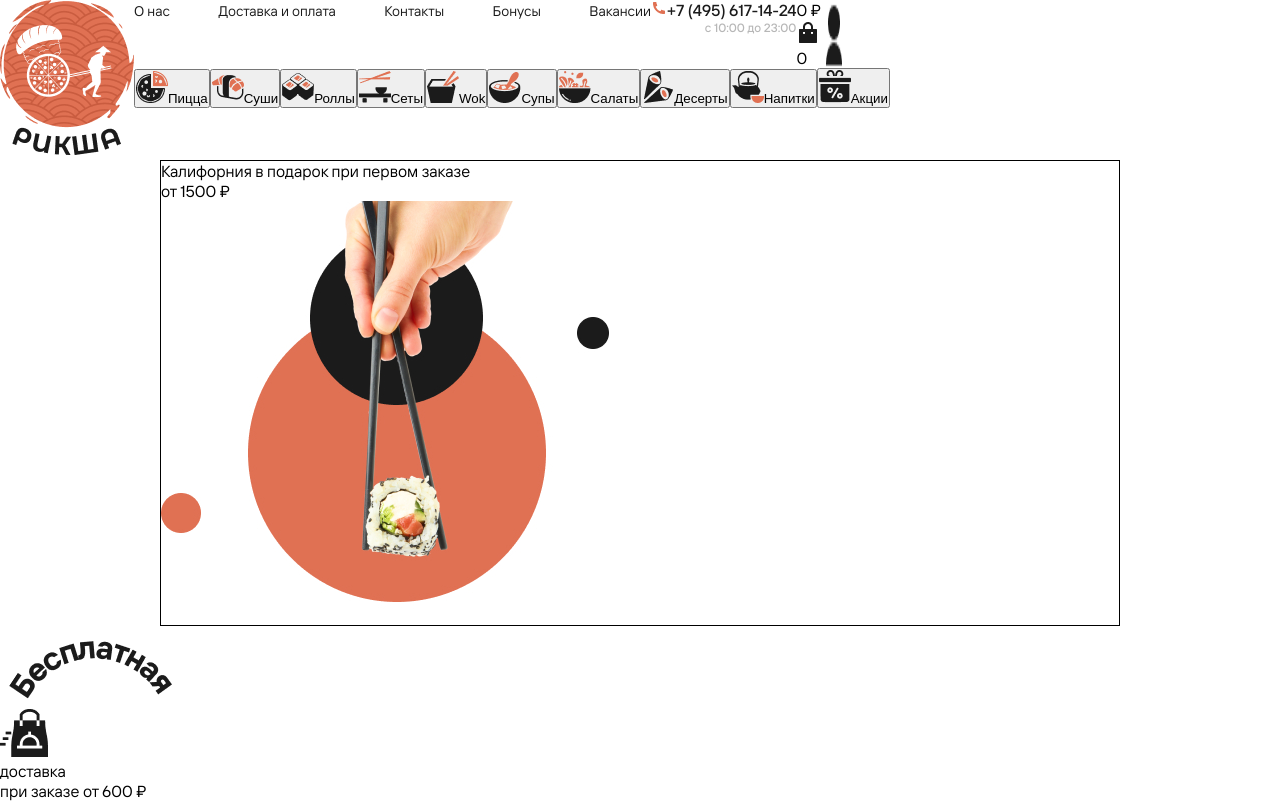
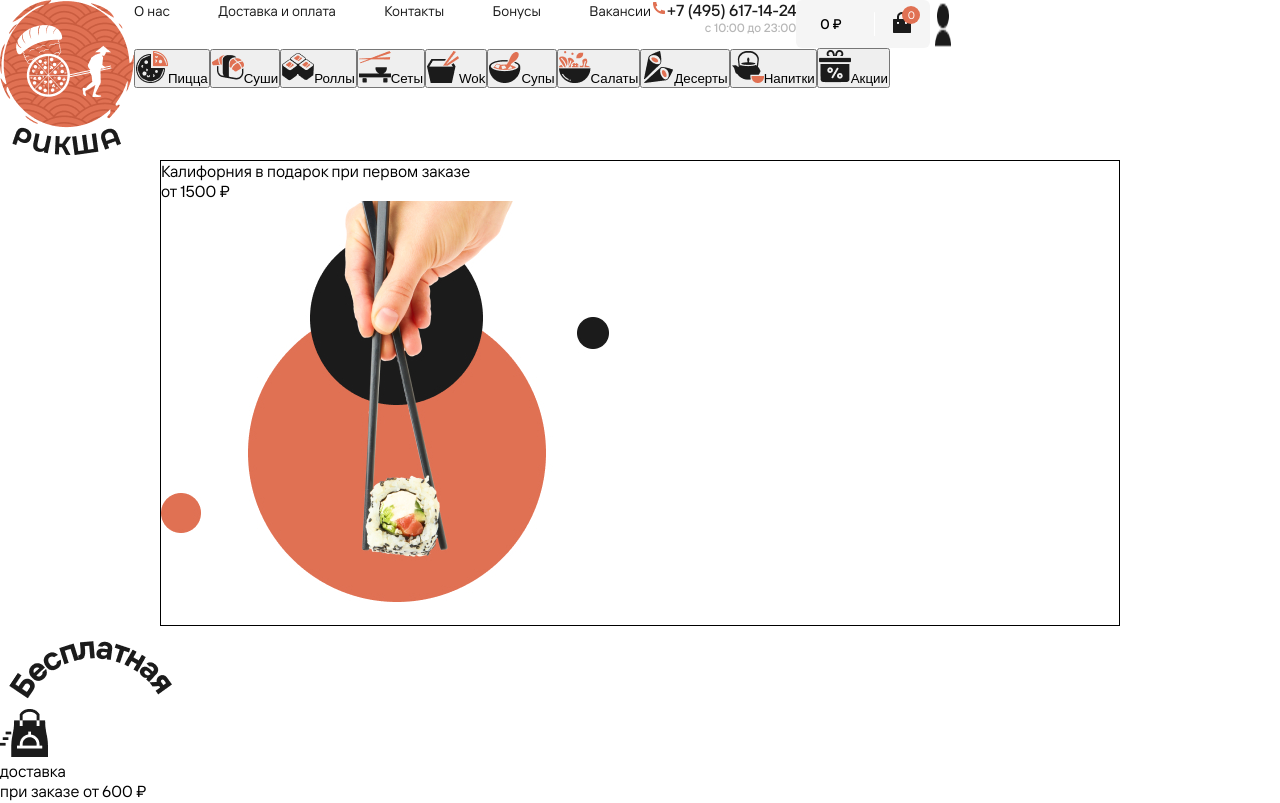
Before and after one commit to Axent13/riksha-food-order, a React (Create React App) app: page / in a window 1280 px wide. Shown: the top 803 px of the page. Built offline with nearby package versions, Linux system fonts and the light colour scheme.

Commit message:
Стилизация cart

```diff
--- a/src/components/cart.jsx
+++ /dev/null
@@ -1,22 +0,0 @@
-import React from 'react';
-import PropTypes from 'prop-types';
-import cartIcon from '../assets/shopping-cart.png';
-
-const Cart = ({ cartPrice, cartCountItems }) => {
-  return (
-    <div>
-      <div>{cartPrice ?? 0} ₽</div>
-      <div>
-        <img src={cartIcon} />
-        <div>{cartCountItems ?? 0}</div>
-      </div>
-    </div>
-  );
-};
-
-Cart.propTypes = {
-  cartPrice: PropTypes.number,
-  cartCountItems: PropTypes.number,
-};
-
-export default Cart;
--- /dev/null
+++ b/src/components/common/cart/cart.jsx
@@ -0,0 +1,24 @@
+import React from 'react';
+import PropTypes from 'prop-types';
+import cartIcon from '../../../assets/shopping-cart.png';
+import './cart.scss';
+
+const Cart = ({ cartPrice, cartCountItems }) => {
+  return (
+    <div className='cart'>
+      <div className='cart__price'>{cartPrice ?? 0} ₽</div>
+      <div className='cart__delimiter'></div>
+      <div className='cart__icon-and-items'>
+        <img className='cart__icon' src={cartIcon} />
+        <div className='cart__items'>{cartCountItems ?? 0}</div>
+      </div>
+    </div>
+  );
+};
+
+Cart.propTypes = {
+  cartPrice: PropTypes.number,
+  cartCountItems: PropTypes.number,
+};
+
+export default Cart;
--- /dev/null
+++ b/src/components/common/cart/cart.scss
@@ -0,0 +1,40 @@
+.cart {
+  width: 8.375rem;
+  height: 3rem;
+  display: flex;
+  background-color: #f5f5f5;
+  border-radius: 0.375rem;
+  justify-content: space-around;
+  align-items: center;
+
+
+  &__price {
+    font-weight: 500;
+    font-size: 0.875rem;
+    text-align: center;
+    width: 40%;
+  }
+
+  &__delimiter {
+    width: 0.063rem;
+    height: 1.5rem;
+    border-radius: 0.25rem;
+    background-color: white;
+  }
+
+  &__icon-and-items {
+    position: relative;
+    margin-right: 0.5rem;
+  }
+
+  &__items {
+    position: absolute;
+    top: -0.25rem;
+    right: -0.375rem;
+    background-color: #E07153;
+    color: white;
+    border-radius: 1rem;
+    padding: 0.125rem 0.35rem;
+    font-size: 0.675rem;
+  }
+}
--- a/src/components/ui/header/header.jsx
+++ b/src/components/ui/header/header.jsx
@@ -1,5 +1,5 @@
 import React from 'react';
-import Cart from '../../cart';
+import Cart from '../../common/cart/cart';
 import FoodCategoryButtonList from '../../foodCategory/foodCategoryButtonList';
 import Logo from '../../logo';
 import Navbar from '../../common/navbar/navbar';
```
